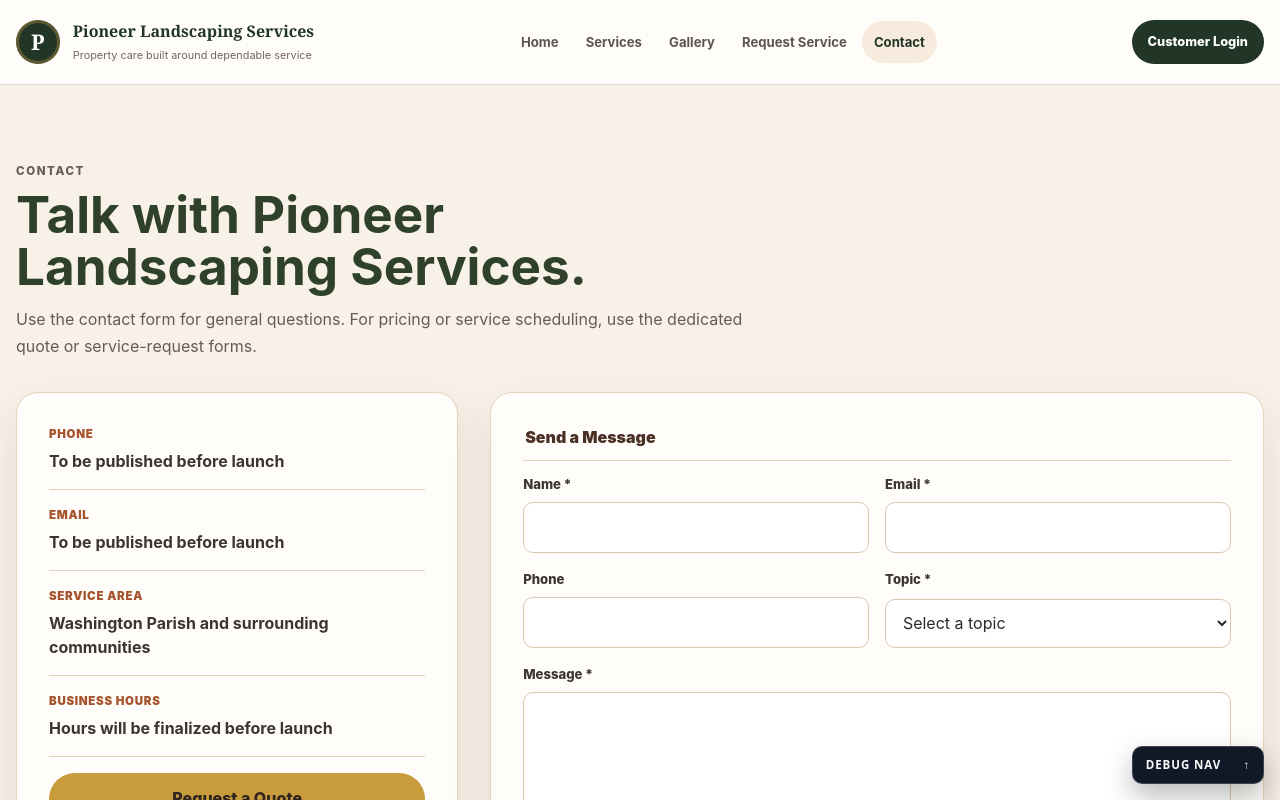
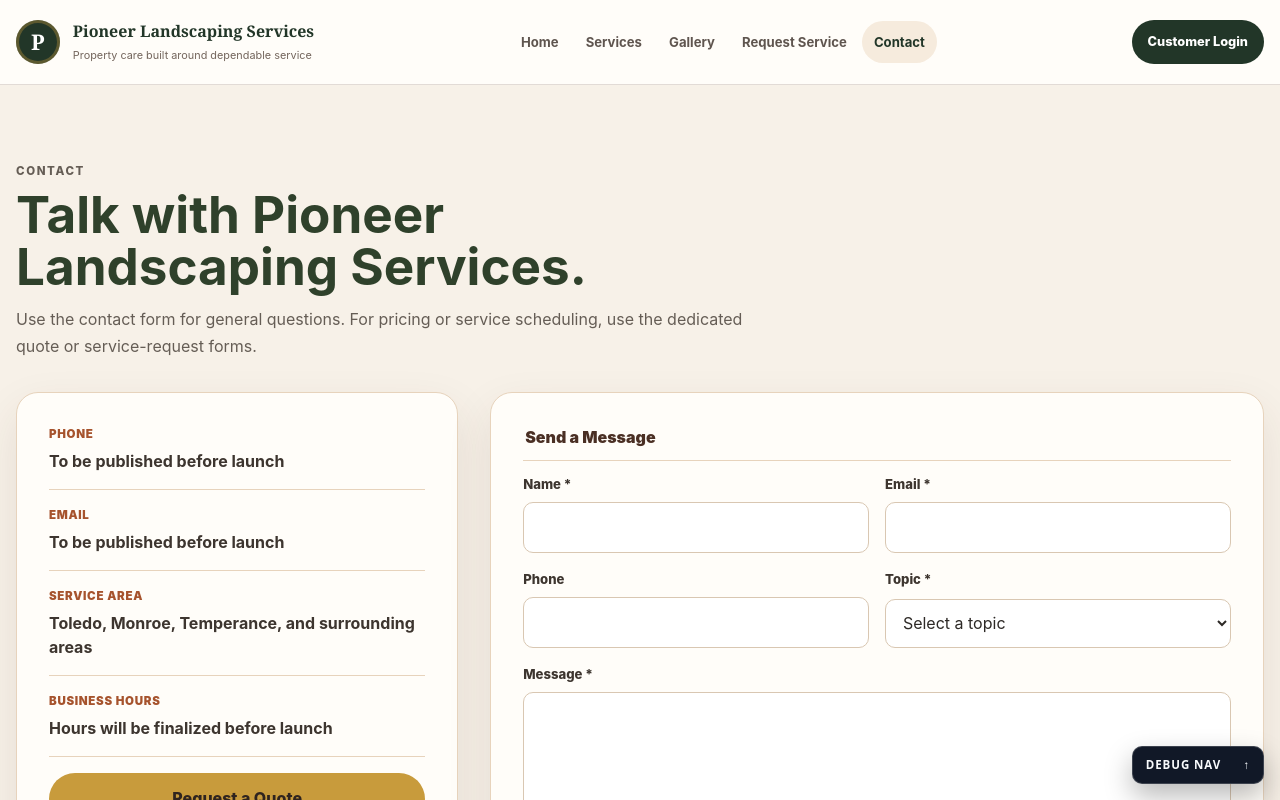
Before and after one commit to Del-985/Pioneer-Enterpises, a React (Vite) app: page /landscaping/contact in a window 1280 px wide. Shown: the top 800 px of the page. Built offline with nearby package versions, Linux system fonts and the light colour scheme.

Commit message:
Update Landscaping service area

```diff
--- a/src/divisions/landscaping/pages/Contact.tsx
+++ b/src/divisions/landscaping/pages/Contact.tsx
@@ -35,7 +35,7 @@ function Contact() {
             </div>
             <div>
               <span>Service Area</span>
-              <strong>Washington Parish and surrounding communities</strong>
+              <strong>Toledo, Monroe, Temperance, and surrounding areas</strong>
             </div>
             <div>
               <span>Business Hours</span>
```
